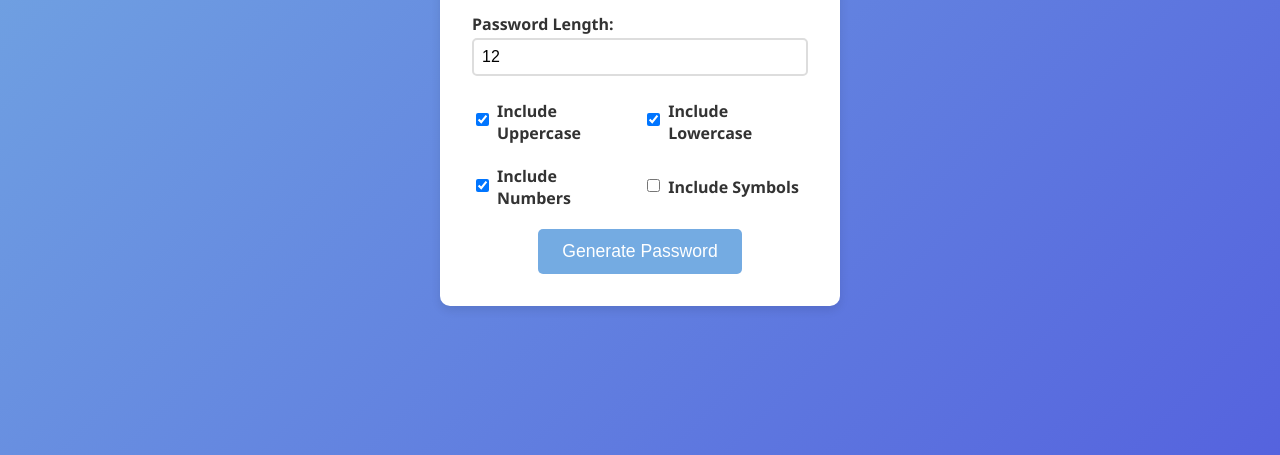
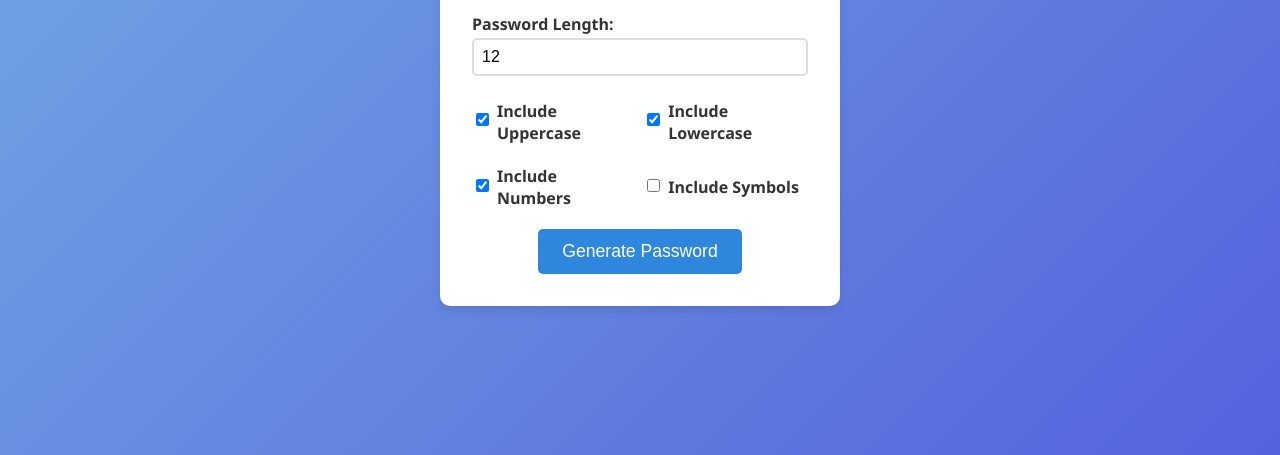
Before and after one commit to ragsanaa/Ride-Sharing-App, a plain HTML site: page frontend/index.html in a window 1280 px wide. Shown: the part 345-800 px from the top of the page. Drawn offline with Linux system fonts and the light colour scheme; no server answers.

Commit message:
change generate button color

```diff
--- a/frontend/index.html
+++ b/frontend/index.html
@@ -107,7 +107,7 @@
     }
 
     .generate-btn {
-      background-color: #74ABE2;
+      background-color: #2e86dd;
       border: none;
       padding: 0.75rem 1.5rem;
       color: #fff;
@@ -118,7 +118,7 @@
     }
 
     .generate-btn:hover {
-      background-color: #5aa0cf;
+      background-color: #367ec6;
     }
 
     @media (max-width: 400px) {
```
